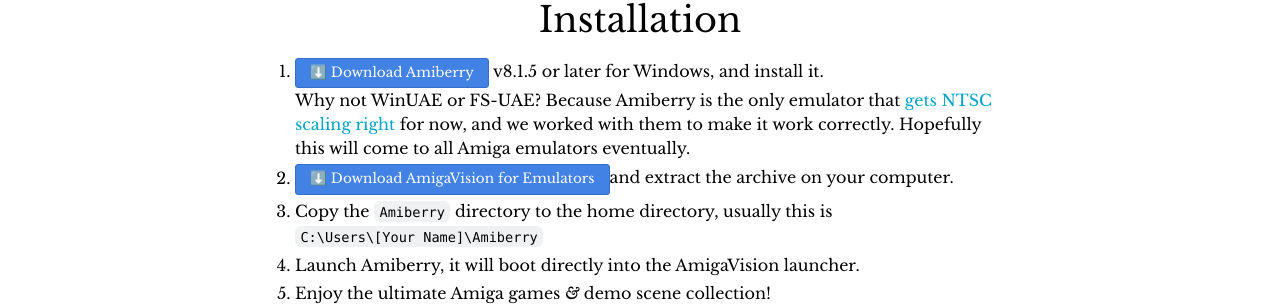
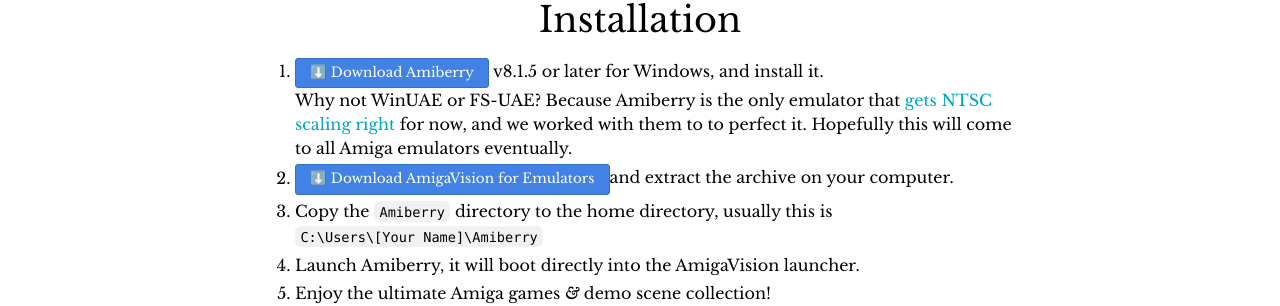
Before and after one commit to amigavision/amigavision.github.io, a Jekyll site: the page built from download/windows.html, in a window 1280 px wide. Shown: the part 485-791 px from the top of the page. Built offline with Jekyll 4.4.1, drawn with Linux system fonts in a browser that asks for light colours.

Commit message:
Phrasing!

```diff
--- a/download/linux.html
+++ b/download/linux.html
@@ -17,7 +17,7 @@
   <div class="text-container">
     <h2>Installation</h2>
     <ol>
-      <li><div class="button alt"><a target="_blank" href="https://github.com/BlitterStudio/amiberry/releases/latest">⬇️ Download Amiberry</a></div> v8.1.5 or later for Linux, and install it.<br>Why that emulator specifically? Because Amiberry is the only emulator that <a href="/ntsc">gets NTSC scaling right</a> for now, and we worked with them to make it work correctly. Hopefully this will come to all Amiga emulators eventually.</li>
+      <li><div class="button alt"><a target="_blank" href="https://github.com/BlitterStudio/amiberry/releases/latest">⬇️ Download Amiberry</a></div> v8.1.5 or later for Linux, and install it.<br>Why that emulator specifically? Because Amiberry is the only emulator that <a href="/ntsc">gets NTSC scaling right</a> for now, and we worked with them to perfect it. Hopefully this will come to all Amiga emulators eventually.</li>
       <li><div class="button alt"><a target="_blank" href="https://archive.org/details/software?query=amigavision+for+emulators">⬇️ Download AmigaVision for Emulators</a></div>and extract the archive on your computer.</li>
       <li>Copy the <code>Amiberry</code> directory to your home directory.</li>
       <li>Launch Amiberry, it will boot directly into the AmigaVision launcher.</li>
--- a/download/mac.html
+++ b/download/mac.html
@@ -17,7 +17,7 @@
   <div class="text-container">
     <h2>Installation</h2>
     <ol>
-      <li><div class="button alt"><a target="_blank" href="https://github.com/BlitterStudio/amiberry/releases/latest">⬇️ Download Amiberry</a></div> v8.1.5 or later for macOS, and install it. <br>Why not FS-UAE? Because Amiberry is the only emulator that <a href="/ntsc">gets NTSC scaling right</a> for now, and we worked with them to make it work correctly. Hopefully this will come to all Amiga emulators eventually.
+      <li><div class="button alt"><a target="_blank" href="https://github.com/BlitterStudio/amiberry/releases/latest">⬇️ Download Amiberry</a></div> v8.1.5 or later for macOS, and install it. <br>Why not FS-UAE? Because Amiberry is the only emulator that <a href="/ntsc">gets NTSC scaling right</a> for now, and we worked with them to to perfect it. Hopefully this will come to all Amiga emulators eventually.
       <li><div class="button alt"><a target="_blank" href="https://archive.org/details/software?query=amigavision+for+emulators">⬇️ Download AmigaVision for Emulators</a></div>and extract the archive on your computer.
       <li>Copy the <code>Amiberry</code> directory to the <code>Documents</code> folder in your home directory.</li>
       <li>Launch Amiberry, it will boot directly into the AmigaVision launcher.
--- a/download/windows.html
+++ b/download/windows.html
@@ -17,7 +17,7 @@
   <div class="text-container">
     <h2>Installation</h2>
     <ol>
-      <li><div class="button alt"><a target="_blank" href="https://github.com/BlitterStudio/amiberry/releases/latest">⬇️ Download Amiberry</a></div> v8.1.5 or later for Windows, and install it. <br>Why not WinUAE or FS-UAE? Because Amiberry is the only emulator that <a href="/ntsc">gets NTSC scaling right</a> for now, and we worked with them to make it work correctly. Hopefully this will come to all Amiga emulators eventually.</li>
+      <li><div class="button alt"><a target="_blank" href="https://github.com/BlitterStudio/amiberry/releases/latest">⬇️ Download Amiberry</a></div> v8.1.5 or later for Windows, and install it. <br>Why not WinUAE or FS-UAE? Because Amiberry is the only emulator that <a href="/ntsc">gets NTSC scaling right</a> for now, and we worked with them to to perfect it. Hopefully this will come to all Amiga emulators eventually.</li>
       <li><div class="button alt"><a target="_blank" href="https://archive.org/details/software?query=amigavision+for+emulators">⬇️ Download AmigaVision for Emulators</a></div>and extract the archive on your computer.</li>
       <li>Copy the <code>Amiberry</code> directory to the home directory, usually this is <br><code>C:\Users\[Your Name]\Amiberry</code></li>
       <li>Launch Amiberry, it will boot directly into the AmigaVision launcher.</li>
```
